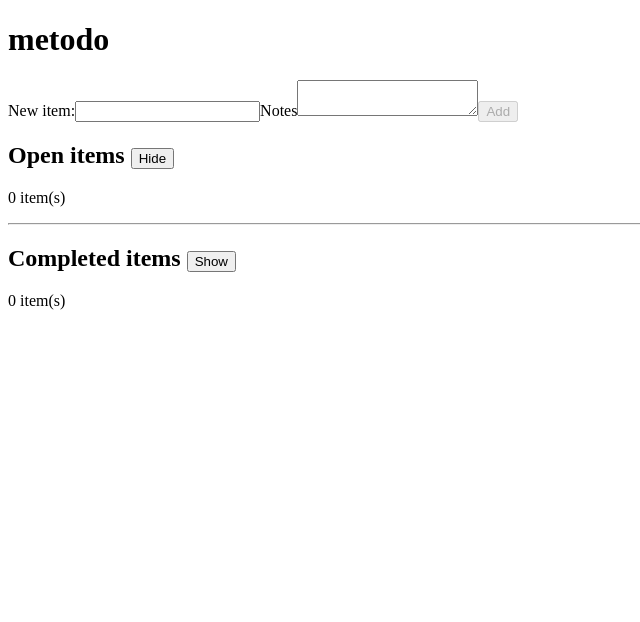
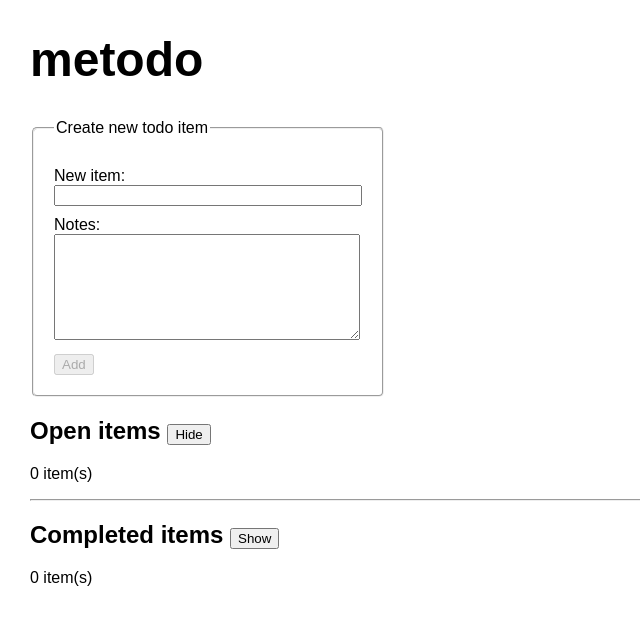
Before and after one commit to dku7/fe-metodo, a React (Vite) app: page / in a window 1280 px wide. Shown: the top 622 px of the page, without its empty margins (0-640 px from the left). Built offline with nearby package versions, Linux system fonts and the light colour scheme.

Commit message:
added some styling to the input form

```diff
--- a/src/components/AddNewTodo.jsx
+++ b/src/components/AddNewTodo.jsx
@@ -6,10 +6,13 @@ const AddNewTodo = ({
   onNewTodoSubmit,
 }) => {
   return (
-    <>
+    <div className="AddNewTodo">
       <form onSubmit={onNewTodoSubmit}>
+        <fieldset className="AddNewTodo__fieldset">
+          <legend>Create new todo item</legend>
           <label htmlFor="todo-title">New item:</label>
           <input
+            className="AddNewTodo__title"
             type="text"
             name="todo-title"
             id="todo-title"
@@ -17,8 +20,9 @@ const AddNewTodo = ({
             onChange={onNewTodoTitleChange}
             required
           />
-        <label htmlFor="todo-notes">Notes</label>
+          <label htmlFor="todo-notes">Notes:</label>
           <textarea
+            className="AddNewTodo__notes"
             name="todo-notes"
             id="todo-notes"
             value={newTodoNotes}
@@ -26,8 +30,9 @@ const AddNewTodo = ({
           <button type="submit" disabled={!newTodoTitle}>
             Add
           </button>
+        </fieldset>
       </form>
-    </>
+    </div>
   );
 };
 
--- a/src/index.css
+++ b/src/index.css
@@ -1,3 +1,37 @@
+* {
+  font-family: Arial, Helvetica, sans-serif;
+}
+
+h1 {
+  font-size: 3em;
+}
+body {
+  margin: 30px;
+}
+
+.AddNewTodo {
+  width: 300px;
+}
+
+.AddNewTodo__fieldset {
+  border-radius: 5px;
+  padding: 20px;
+}
+
+.AddNewTodo__fieldset > label,
+.AddNewTodo__fieldset > button {
+  display: block;
+  margin-top: 10px;
+}
+
+.AddNewTodo__title,
+.AddNewTodo__notes {
+  width: 300px;
+}
+
+.AddNewTodo__notes {
+  height: 100px;
+}
 .TodoItem__notes {
   border-bottom: solid 1px;
   margin-bottom: 15px;
```
Lines whose indentation alone changed are shown as unchanged.
